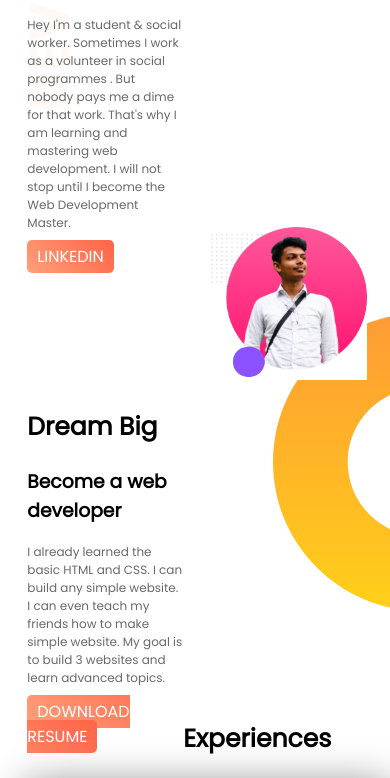
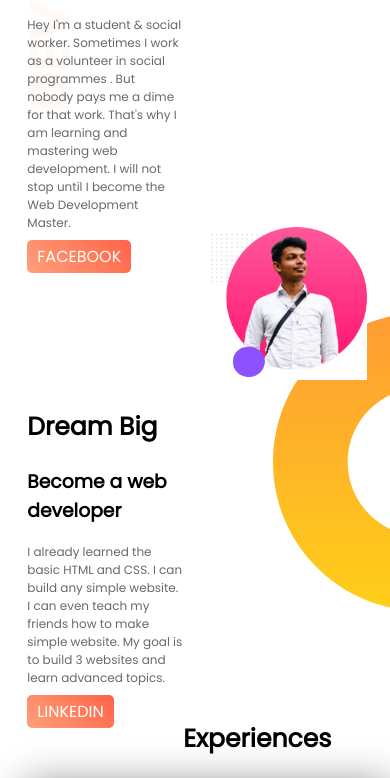
Before and after one commit to Programming-bro/my-portfolio, a plain HTML site: page index.html in a window 390 px wide. Shown: the part 251-1029 px from the top of the page. Drawn offline with Linux system fonts and the light colour scheme; a script that the page names is missing.

Commit message:
responsive

```diff
--- a/index.html
+++ b/index.html
@@ -16,7 +16,7 @@
             <h1>Welcome To<span> Pabon's</span> World</h1>
             <h3>Student & curious learner</h3>
             <p>Hey I'm a student & social worker. Sometimes I work as a volunteer in social programmes . But nobody pays me a dime for that work.  That's why I am learning and mastering web development. I will not stop until I become the Web Development Master.</p>
-            <a class="anchor-button" target="_blank" href="https://www.linkedin.com/in/md-hossain-pabon/">LINKEDIN</a>
+            <a class="anchor-button" target="_blank" href="https://www.facebook.com/mdhossainpabon/">FACEBOOK</a>
         </div>
         <div class="half-width">
             <img src="images/pabon.png" alt="">
@@ -30,7 +30,7 @@
             <h2>Dream Big</h2>
             <h3>Become a web developer</h3>
             <p>I already learned the basic HTML and CSS. I can build any simple website. I can even teach my friends how to make simple website. My goal is to build 3 websites and learn advanced topics.</p>
-            <a class="anchor-button" href="">DOWNLOAD RESUME</a>
+            <a class="anchor-button" href="https://www.linkedin.com/in/md-hossain-pabon/">LINKEDIN</a>
         </div>
     </section>
     <section class="experience-area">
```
